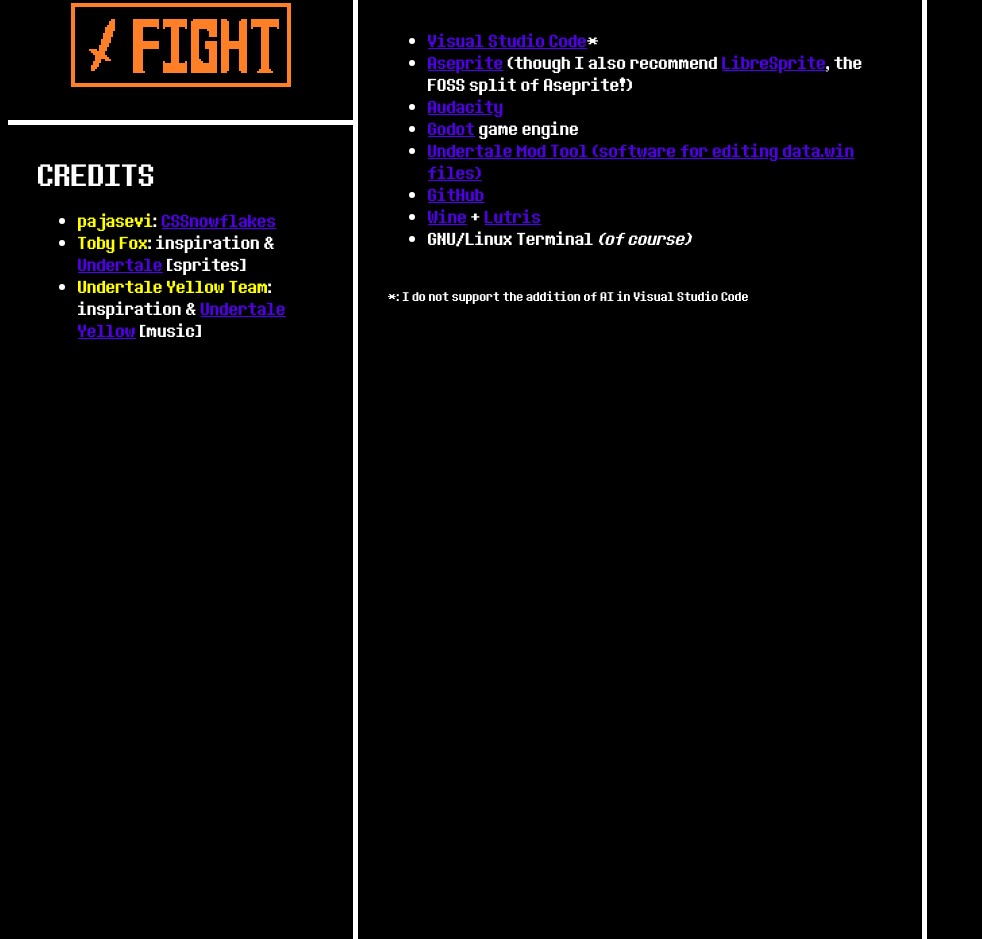
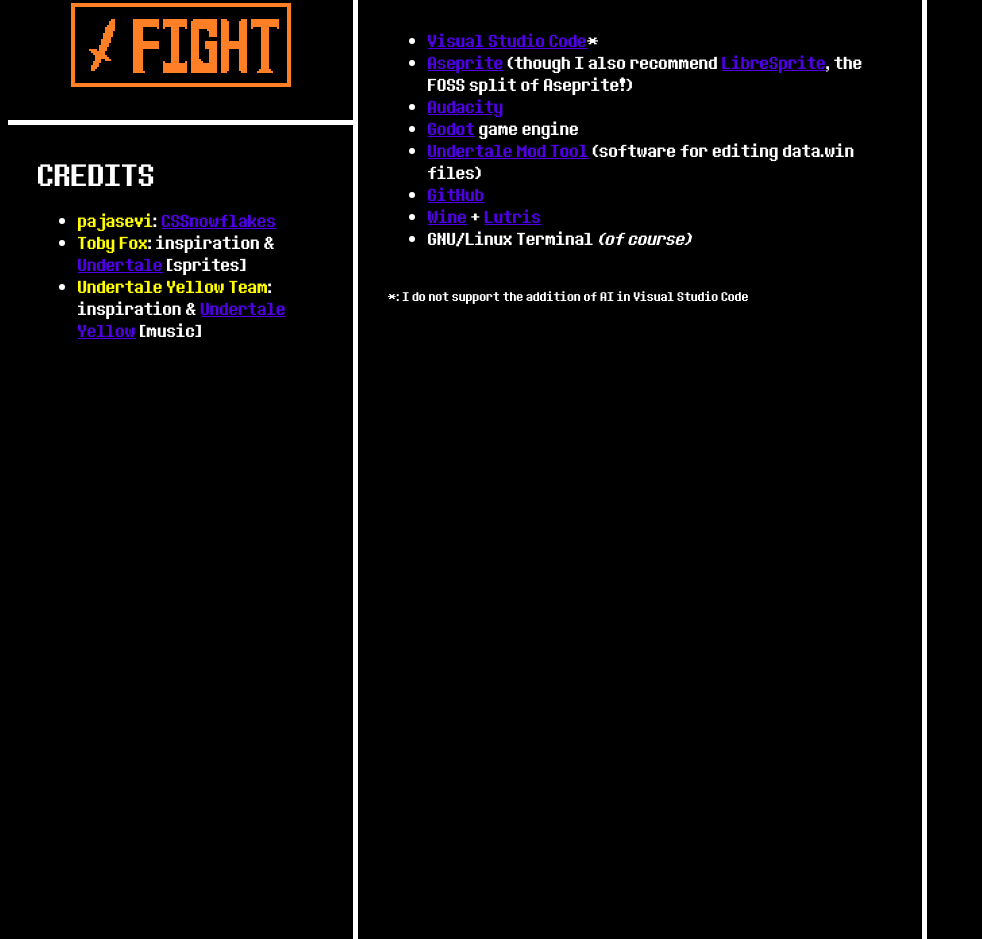
Before and after one commit to GunpowderRat/portfolio, a plain HTML site: page index.html in a window 1280 px wide. Shown: the part 846-1785 px from the top of the page, without its empty margins (0-982 px from the left). Drawn offline with Linux system fonts and the light colour scheme.

```diff
--- a/index.html
+++ b/index.html
@@ -142,7 +142,7 @@
                     <li><a href="https://aseprite.org/" target="_blank" rel="noopener noreferrer">Aseprite</a> (though I also recommend <a href="https://libresprite.github.io" target="_blank" rel="noopener noreferrer">LibreSprite</a>, the FOSS split of Aseprite!)</li>
                     <li><a href="https://www.audacityteam.org/" target="_blank" rel="noopener noreferrer">Audacity</a></li>
                     <li><a href="https://godotengine.org/" target="_blank" rel="noopener noreferrer">Godot</a> game engine</li>
-                    <li><a href="https://github.com/UnderminersTeam/UndertaleModTool" target="_blank" rel="noopener noreferrer">Undertale Mod Tool (software for editing data.win files)</a></li>
+                    <li><a href="https://github.com/UnderminersTeam/UndertaleModTool" target="_blank" rel="noopener noreferrer">Undertale Mod Tool</a> (software for editing data.win files)</li>
                     <li><a href="https://github.com/" target="_blank" rel="noopener noreferrer">GitHub</a></li>
                     <li><a href="https://www.winehq.org/" target="_blank" rel="noopener noreferrer">Wine</a> + <a href="https://lutris.net/" target="_blank" rel="noopener noreferrer">Lutris</a></li>
                     <li>GNU/Linux Terminal <i>(of course)</i></li>
```
